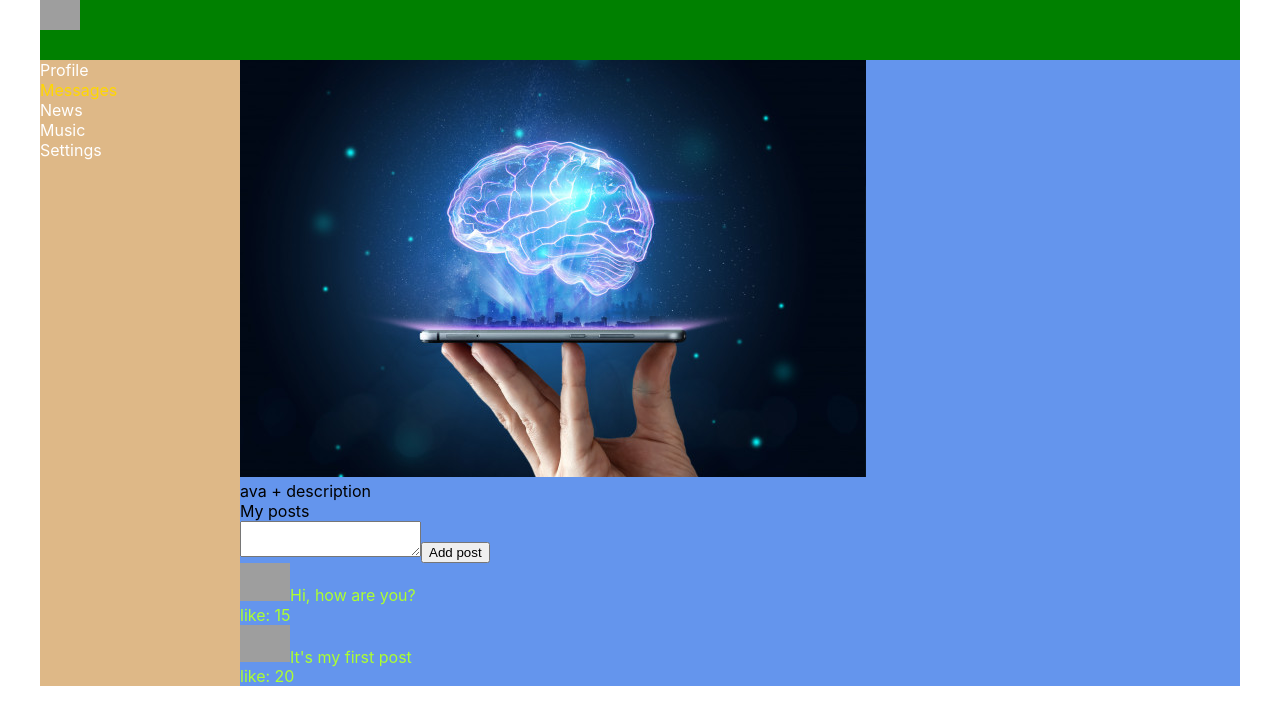
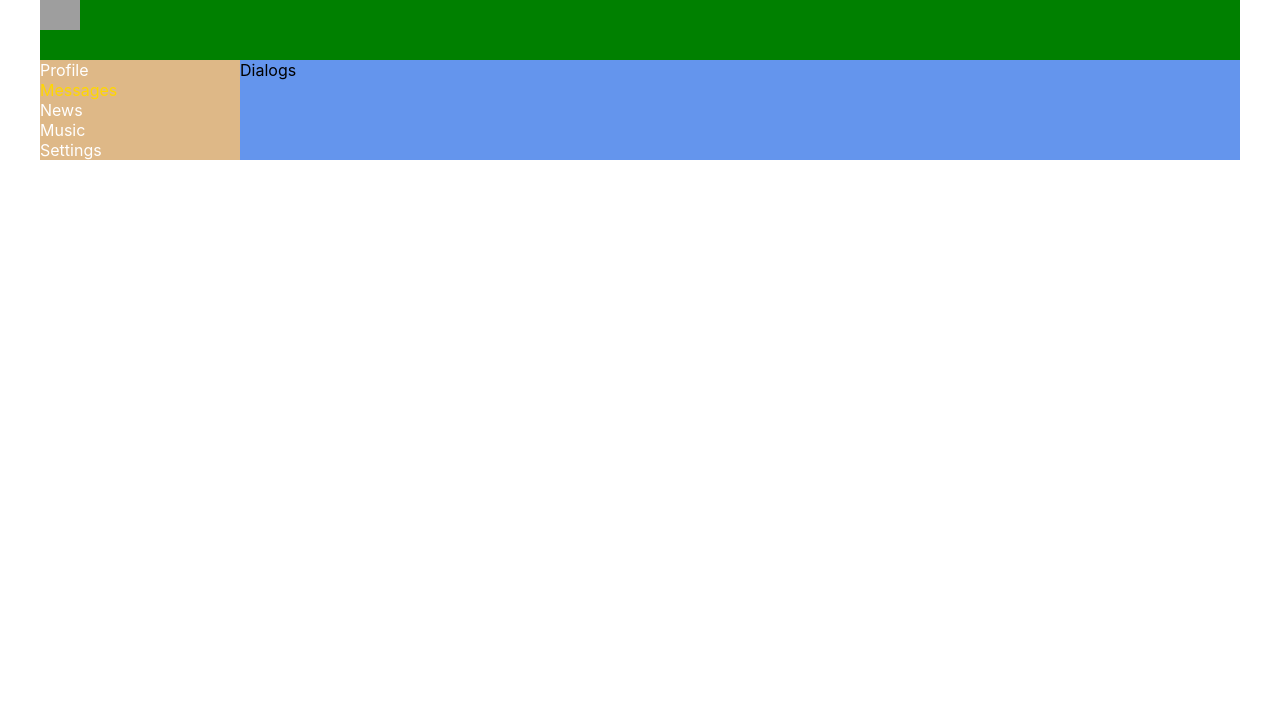
Before and after one commit to dlogic-coder/react_app_lessons, a React (Create React App) app: page /dialogs in a window 1280 px wide. Shown: the top 724 px of the page. Built offline with nearby package versions, Linux system fonts and the light colour scheme; grey boxes are pictures that could not be loaded.

Commit message:
Lesson 18 : Created the Dialogs section

```diff
--- a/src/App.css
+++ b/src/App.css
@@ -15,41 +15,7 @@
 
 }
 
-/*.App {
-  text-align: center;
+.app-wrapper-content {
+  grid-area: c;
+  background-color: cornflowerblue;
 }
-
-.App-logo {
-  height: 40vmin;
-  pointer-events: none;
-}
-
-@media (prefers-reduced-motion: no-preference) {
-  .App-logo {
-    animation: App-logo-spin infinite 20s linear;
-  }
-}
-
-.App-header {
-  background-color: #282c34;
-  min-height: 100vh;
-  display: flex;
-  flex-direction: column;
-  align-items: center;
-  justify-content: center;
-  font-size: calc(10px + 2vmin);
-  color: white;
-}
-
-.App-link {
-  color: #61dafb;
-}
-
-@keyframes App-logo-spin {
-  from {
-    transform: rotate(0deg);
-  }
-  to {
-    transform: rotate(360deg);
-  }
-}*/
--- a/src/App.js
+++ b/src/App.js
@@ -1,5 +1,6 @@
 import React from 'react';
 import './App.css';
+import Dialogs from './components/Dialogs/Dialogs';
 import Header from './components/Header/Header';
 import Navbar from './components/Navbar/Navbar';
 import Profile from './components/Profile/Profile';
@@ -10,7 +11,11 @@
 		<div className="app-wrapper">
 			<Header />
 			<Navbar />
-			<Profile />
+			<div className='app-wrapper-content'>
+				<Dialogs />
+			</div>
+			{/*<Profile />*/}
+
 		</div>
 	);
 }
--- /dev/null
+++ b/src/components/Dialogs/Dialogs.jsx
@@ -0,0 +1,12 @@
+import React from 'react';
+import s from './Dialogs.module.css';
+
+const Dialogs = (props) => {
+   return (
+      <div>
+         Dialogs
+      </div>
+   )
+}
+
+export default Dialogs;
--- a/src/components/Profile/Profile.jsx
+++ b/src/components/Profile/Profile.jsx
@@ -4,7 +4,7 @@
 
 const Profile = () => {
     return (
-        <div className={s.content}>
+        <div>
             <div>
                 <img src='http://localhost:3000/human-brain.jpg' />
             </div>
```
Also changed, not shown: src/components/Dialogs/Dialogs.module.css (added).
